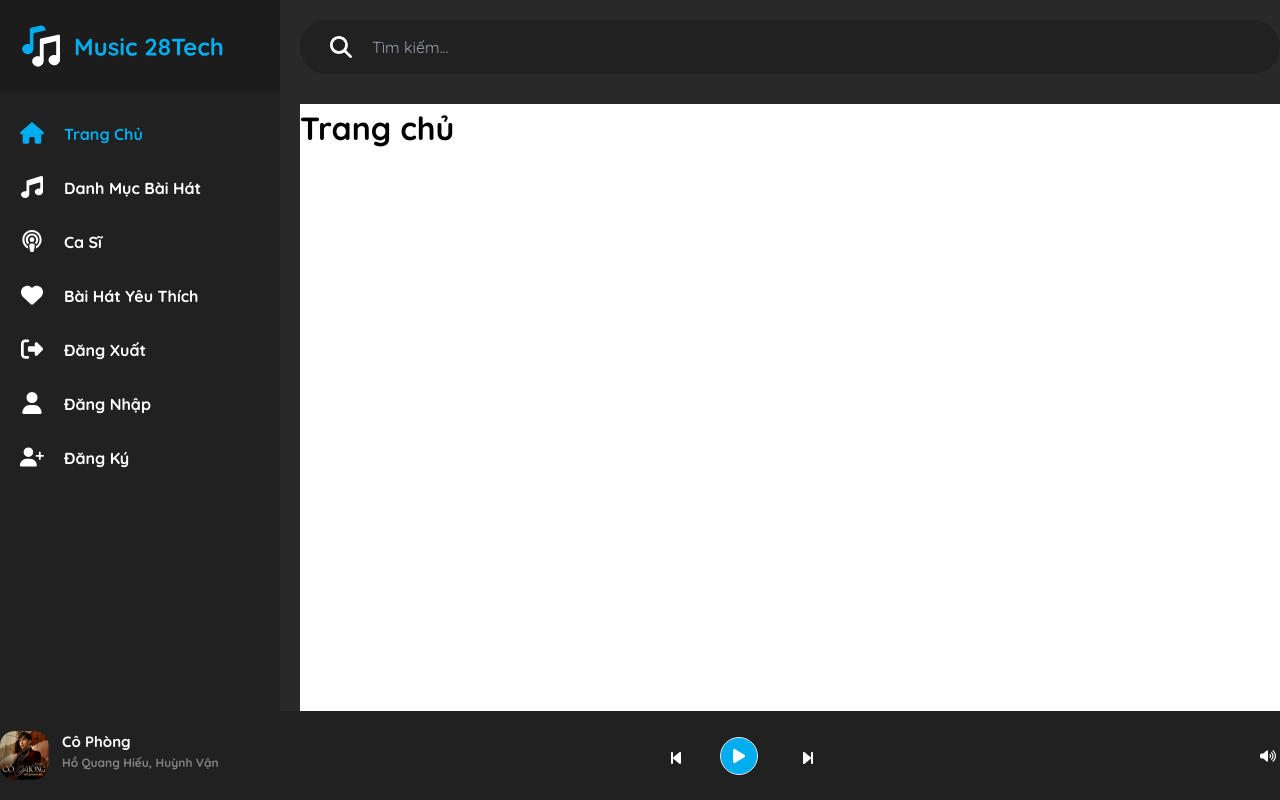
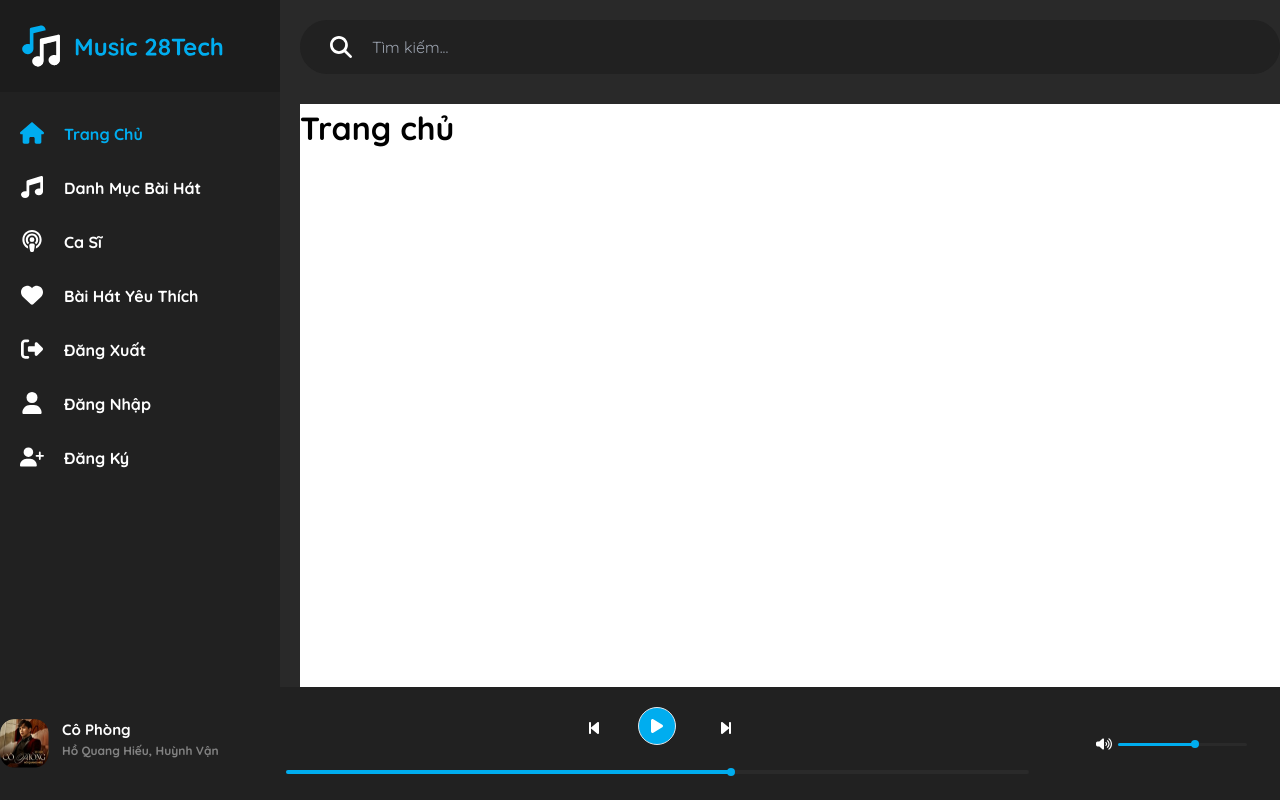
Before and after one commit to Subzerozzz/Project_FER, a React (Create React App) app: page / in a window 1280 px wide. Shown: the top 800 px of the page. Built offline with nearby package versions, Linux system fonts and the light colour scheme.

Commit message:
Layout music wave last version

```diff
--- a/src/App.css
+++ b/src/App.css
@@ -11,3 +11,21 @@ body{
 a.active{
   color: #00ADEF
 }
+
+.range-sm::-webkit-slider-thumb{
+  appearance: none;
+  width: 8px;
+  height: 8px;
+  border-radius: 50%;
+  cursor: pointer;
+  background-color: #00ADEF
+}
+
+.range-sm::-moz-range-thumb{
+  appearance: none;
+  width: 8px;
+  height: 8px;
+  border-radius: 50%;
+  cursor: pointer;
+  background-color: #00ADEF
+}
--- a/src/components/common/Play/Play.js
+++ b/src/components/common/Play/Play.js
@@ -23,8 +23,8 @@ export const Play = () => {
             </div>
           </div>
 
-          <div className="inner_between">
-            <div className="flex gap-[42px] text-white items-center">
+          <div className="inner_between flex-1 mx-[67px]">
+            <div className="flex gap-[42px] text-white items-center justify-center">
               <button className="w-[10px] h-[12px]">
                 <FaBackwardStep/>
               </button>
@@ -35,12 +35,35 @@ export const Play = () => {
                 <FaForwardStep/>
               </button>
             </div>
+
+            <div className="mt-[11px] relative">
+              <div className="h-[4px] w-[60%] bg-[#00ADEF] rounded-[50px] absolute left-0 top-[14px]" ></div>
+              <input
+                type="range"
+                min={0}
+                max={100}
+                defaultValue={60}
+                className="w-full h-[4px] bg-[#FFFFFF0A] rounded-[50px] cursor-pointer appearance-none range-sm"
+              />
+            </div>
+
           </div>
 
-          <div className="inner_right">
-            <button className="w-[20px] h-[14px] text-white">
+          <div className="inner_right w-[184px] flex items-center gap-[6px]">
+            <button className="text-[16px] text-white">
               <FaVolumeHigh/>
             </button>
+            <div className="relative mb-[8px]">
+              <div className="h-[3px] w-[60%] bg-[#00ADEF] rounded-[50px] absolute left-0 top-[15px]" ></div>
+              <input
+                type="range"
+                min={0}
+                max={100}
+                defaultValue={60}
+                className="w-full h-[3px] bg-[#FFFFFF0A] rounded-[50px] cursor-pointer appearance-none range-sm"
+              />
+            </div>
+
           </div>
         </div>
       </div>
```
